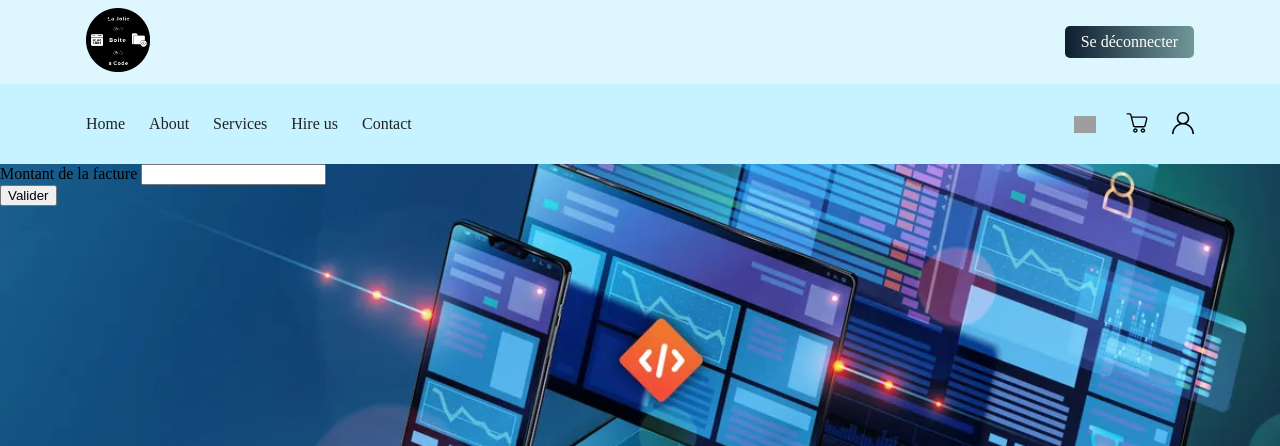
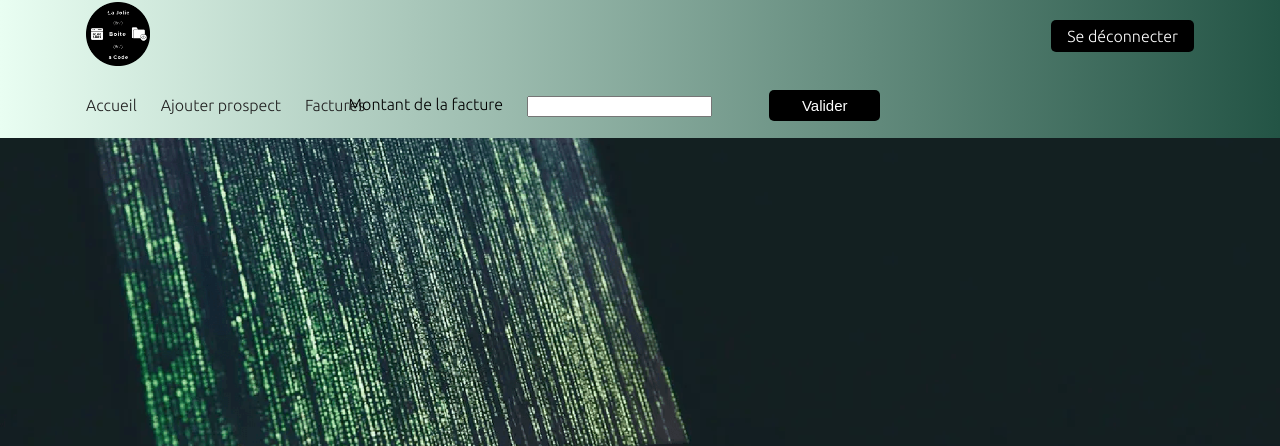
Before and after one commit to Jeannegbl/LaJolieBoiteACode, a Flask app: page /generer_facture/1/1 in a window 1280 px wide. Shown: the top 446 px of the page. Run offline with Flask 2, Linux system fonts and the light colour scheme; some libraries are stand-ins or nearby versions; grey boxes are pictures that could not be loaded.

Commit message:
évolution

```diff
--- a/factures.py
+++ b/factures.py
@@ -1,7 +1,7 @@
 from docxtpl import DocxTemplate
 from models import *
 from docx2pdf import convert
-import pythoncom
+#import pythoncom
 import os
 from os.path import join, dirname
 from dotenv import load_dotenv
--- a/main.py
+++ b/main.py
@@ -8,7 +8,7 @@ from wtforms import StringField, SubmitField, BooleanField, IntegerField, \
 from wtforms.validators import DataRequired
 from flask import Flask, render_template, redirect, request, session, g
 from datetime import datetime,timedelta
-from factures import *
+#from factures import *
 import os
 
 app = Flask(__name__)
@@ -41,11 +41,11 @@ def before_request():
     if 'utilisateur_id' in session:
         utilisateur = [x for x in utilisateurs if x.id == session['utilisateur_id']]
         g.utilisateur = utilisateur[0]
-        session["heure_expiration"]=session['heure_connexion']+timedelta(hours=1)
-        session["instant"]=datetime.now()+timedelta(hours=0)
-        print(session["instant"],session['heure_expiration'])
-        if session["instant"]>session['heure_expiration'][:7]:
-            return redirect("/deconnexion")
+        #session["heure_expiration"]=session['heure_connexion']+timedelta(hours=1)
+        #session["instant"]=datetime.now()+timedelta(hours=0)
+        #print(session["instant"],session['heure_expiration'])
+        #if session["instant"]>session['heure_expiration'][:7]:
+        #    return redirect("/deconnexion")
 
 
 @app.route('/', methods=['GET', 'POST'])
@@ -86,8 +86,8 @@ def accueil():
 
 
 class BarreDeRechercheFiltre(FlaskForm):
-    filtreDefini = StringField("Filtrer les contacts", validators=[DataRequired()])
-    valider = SubmitField('Valider')
+    filtreDefini = StringField("Filtrer les contacts :", validators=[DataRequired()])
+    valider = SubmitField('Rechercher')
 
 
 @app.route('/menu-entreprises/<prospect>/<statut>/<recherche>', methods=['GET', 'POST'])
--- a/static/accueil.css
+++ b/static/accueil.css
@@ -13,7 +13,8 @@ body {
 
 
 .site-header__top {
-  background-color: #def7ff; }
+  background: linear-gradient(to left, #235445, #e9fef2);
+  font-family: 'Ubuntu', sans-serif; }
   .site-header__top ul {
     display: flex; }
   .site-header__top li:not(:last-child) {
@@ -23,23 +24,17 @@ body {
 
 .site-header__bottom {
   position: relative;
-  background-color: #c7f2ff; }
+  background: linear-gradient(to left, #235445, #e9fef2);
+  font-family: 'Ubuntu', sans-serif;}
   @media (max-width: 939px) {
     .site-header__bottom .site-header__end {
       order: -1; } }
 .site-header__wrapper {
   display: flex;
-  justify-content: space-between; }
+  justify-content: space-between;
+  padding-top: 0.2vh;
+  padding-bottom: 0.2vh; }
 
-.site-header__wrapper {
-  display: flex;
-  justify-content: space-between;
-  align-items: center;
-  padding: 1rem; }
-  @media (min-width: 940px) {
-    .site-header__wrapper {
-      padding-top: 0.5rem;
-      padding-bottom: 0.5rem; } }
 .site-header__end {
   display: flex;
   align-items: center; }
@@ -200,7 +195,7 @@ body {
              -moz-appearance: none;
                   appearance: none;
           color: #fff;
-          background: linear-gradient(to right, #0e1e30, #719899);
+          background-color: black;
           min-width: 120px;
           padding: 0.5rem 1rem;
           border-radius: 5px;
@@ -234,6 +229,34 @@ body {
           width: 8vh;
           height: 8vh;
         }
+.btnsub {
+  display: flex;
+  position: absolute;
+  top: 11.25vh;
+  right: 50vh;
+  cursor: pointer;
+  border-radius: 5px;
+  color: #FFFFFF;
+  background-color: black;
+  border: 0;
+  padding-left: 32.5px;
+  padding-right: 32.5px;
+  padding-bottom: 7px;
+  padding-top: 7px;
+  font-size: 15px;
+}
+
+.form-group {
+  display: flex;
+  position: absolute;
+  top: 12%;
+  right: 71vh;
+}
+
+.control-label {
+  margin-right: 3vh;
+  font-family: 'Ubuntu', sans-serif;
+}
 
 .titre{
     text-align: center;
--- a/templates/accueil.html
+++ b/templates/accueil.html
@@ -19,5 +19,4 @@
                 {% endfor %}
             </table>
         </section>
-        <input  class="retour" type="button" value="Ajouter prospect" onclick="window.location.href='/ajouter-prospect';">
 {% endblock %}
--- a/templates/base.html
+++ b/templates/base.html
@@ -23,12 +23,6 @@
       <header class="site-header">
         <div class="site-header__top">
           <div class="wrapper site-header__wrapper">
-            <div class="site-header__start">
-              <ul class="">
-                <li class=""><a href="#">About</a></li>
-                <li class=""><a href="#">Contact</a></li>
-              </ul>
-            </div>
             <div class="site-header__middle">
               <a href="#" class="brand"><img class="logo" src="/static/images/logo.png"></a>
             </div>
@@ -45,62 +39,11 @@
                   menu
                 </button>
                 <ul class="nav__wrapper">
-                  <li class="nav__item"><a href="#">Home</a></li>
-                  <li class="nav__item"><a href="#">About</a></li>
-                  <li class="nav__item"><a href="#">Services</a></li>
-                  <li class="nav__item"><a href="#">Hire us</a></li>
-                  <li class="nav__item"><a href="#">Contact</a></li>
+                  <li class="nav__item"><a href="/accueil">Accueil</a></li>
+                  <li class="nav__item"><a href="/ajouter-prospect">Ajouter prospect</a></li>
+                  <li class="nav__item"><a href="/factures">Factures</a></li>
                 </ul>
               </nav>
-            </div>
-
-            <div class="site-header__end bottom">
-              <div class="search">
-                <button class="search__toggle" aria-label="Open search">
-                  Search
-                </button>
-                <form class="search__form" action="">
-                  <label class="sr-only" for="search">Search</label>
-                  <input
-                    type="search"
-                    name=""
-                    id="search"
-                    placeholder="What's on your mind?"
-                  />
-                </form>
-              </div>
-              <a href="#" class="cart">
-                <svg
-                  version="1.1"
-                  viewBox="0 0 100 100"
-                  xmlns="http://www.w3.org/2000/svg"
-                >
-                  <g>
-                    <title>Cart</title>
-                    <path
-                      d="m95.398 23.699c-1.8008-2.3008-4.6016-3.6992-7.5-3.6992h-60.898l-1.8984-7.3984c-1.1016-4.3008-4.8984-7.3008-9.3008-7.3008h-10.199c-1.6992 0-3.1016 1.3984-3.1016 3.1016 0 1.6992 1.3984 3.1016 3.1016 3.1016h10.199c1.5 0 2.8008 1 3.1992 2.5l12.199 48.602c1.1016 4.3008 4.8984 7.3008 9.3008 7.3008h39.898c4.3984 0 8.3008-3 9.3008-7.3008l7.5-30.801c0.69922-2.8047 0.10156-5.8047-1.8008-8.1055zm-4.2969 6.6992-7.5 30.801c-0.39844 1.5-1.6992 2.5-3.1992 2.5h-39.902c-1.5 0-2.8008-1-3.1992-2.5l-8.6992-34.898h59.301c1 0 2 0.5 2.6016 1.3008 0.59766 0.79688 0.89453 1.7969 0.59766 2.7969z"
-                    />
-                    <path
-                      d="m42.602 73.898c-5.6992 0-10.398 4.6992-10.398 10.398s4.6992 10.398 10.398 10.398c5.6992 0.003907 10.398-4.6953 10.398-10.395s-4.6992-10.402-10.398-10.402zm0 14.5c-2.3008 0-4.1016-1.8008-4.1016-4.1016s1.8008-4.1016 4.1016-4.1016c2.3008 0 4.1016 1.8008 4.1016 4.1016-0.003906 2.2031-1.9023 4.1016-4.1016 4.1016z"
-                    />
-                    <path
-                      d="m77 73.898c-5.6992 0-10.398 4.6992-10.398 10.398s4.6992 10.398 10.398 10.398 10.398-4.6992 10.398-10.398c-0.097657-5.6953-4.6992-10.398-10.398-10.398zm0 14.5c-2.3008 0-4.1016-1.8008-4.1016-4.1016s1.8008-4.1016 4.1016-4.1016 4.1016 1.8008 4.1016 4.1016c0 2.2031-1.9023 4.1016-4.1016 4.1016z"
-                    />
-                  </g>
-                </svg>
-              </a>
-              <a href="#">
-                <svg
-                  version="1.1"
-                  viewBox="0 0 100 100"
-                  xmlns="http://www.w3.org/2000/svg"
-                >
-                  <title>Profile</title>
-                  <path
-                    d="m65.57 52.5c6.9336-4.5078 11.574-11.797 12.723-19.988 1.1484-8.1875-1.3047-16.473-6.7344-22.715-5.4258-6.2422-13.289-9.8242-21.559-9.8242s-16.133 3.582-21.559 9.8242c-5.4297 6.2422-7.8828 14.527-6.7344 22.715 1.1484 8.1914 5.7891 15.48 12.723 19.988-10.012 3.2812-18.73 9.6406-24.914 18.172-6.1836 8.5273-9.5117 18.793-9.5156 29.328h7.1445c0-15.312 8.168-29.461 21.426-37.117 13.262-7.6523 29.598-7.6523 42.859 0 13.258 7.6562 21.426 21.805 21.426 37.117h7.1445c-0.003906-10.535-3.332-20.801-9.5156-29.328-6.1836-8.5312-14.902-14.891-24.914-18.172zm-37-23.93c0-5.6836 2.2578-11.133 6.2773-15.152 4.0195-4.0156 9.4688-6.2734 15.152-6.2734s11.133 2.2578 15.152 6.2734c4.0195 4.0195 6.2773 9.4688 6.2773 15.152 0 5.6836-2.2578 11.137-6.2773 15.152-4.0195 4.0195-9.4688 6.2773-15.152 6.2773s-11.133-2.2578-15.152-6.2773c-4.0195-4.0156-6.2773-9.4688-6.2773-15.152z"
-                  />
-                </svg>
-              </a>
             </div>
           </div>
         </div>
--- a/templates/prospect.html
+++ b/templates/prospect.html
@@ -1,5 +1,4 @@
 {% extends 'accueil.html' %}
-{% block titre %}<p class="titre">{{nom_prospect}}</p>{% endblock %}
 {% import "bootstrap/wtf.html" as wtf %}
 {% block content %}
 
@@ -53,7 +52,6 @@
             </br>N° SIRET : {{information.0}}
         </p>
         {% endfor %}
-    <input class="retour" type="button" value="Retour" onclick="window.location.href='/{{('accueil')}}';">
     <input  class="retour-3" type="button" value="Ajouter contact" onclick="window.location.href='/ajouter-contact/{{nom_prospect}}';">
     {% if activiter == 1 %}
     <input class="retour-2" type="button" value="Voir les comptes inactifs" onclick="window.location.href='/menu-entreprises/{{nom_prospect}}/inactif/filtre-off';">
```
Also changed, not shown: static/images/arriere-plan-accueil.png.
